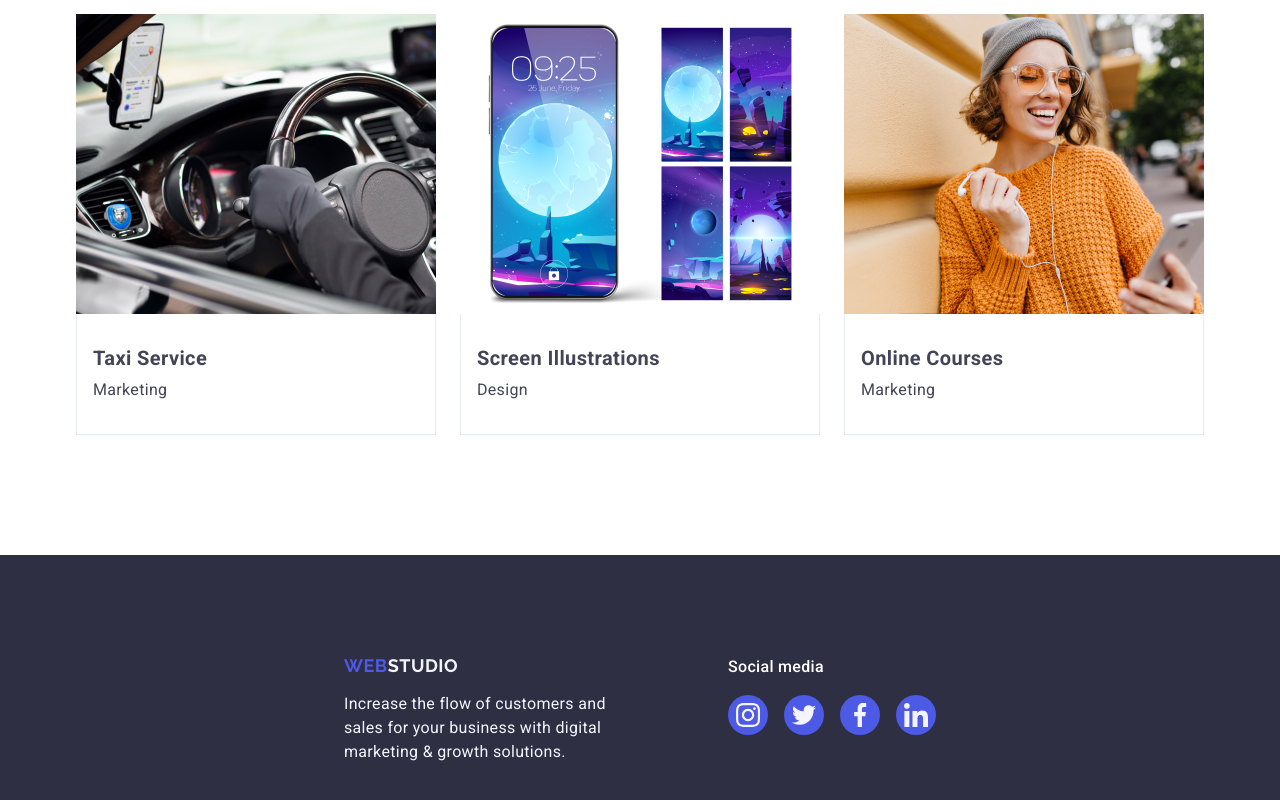
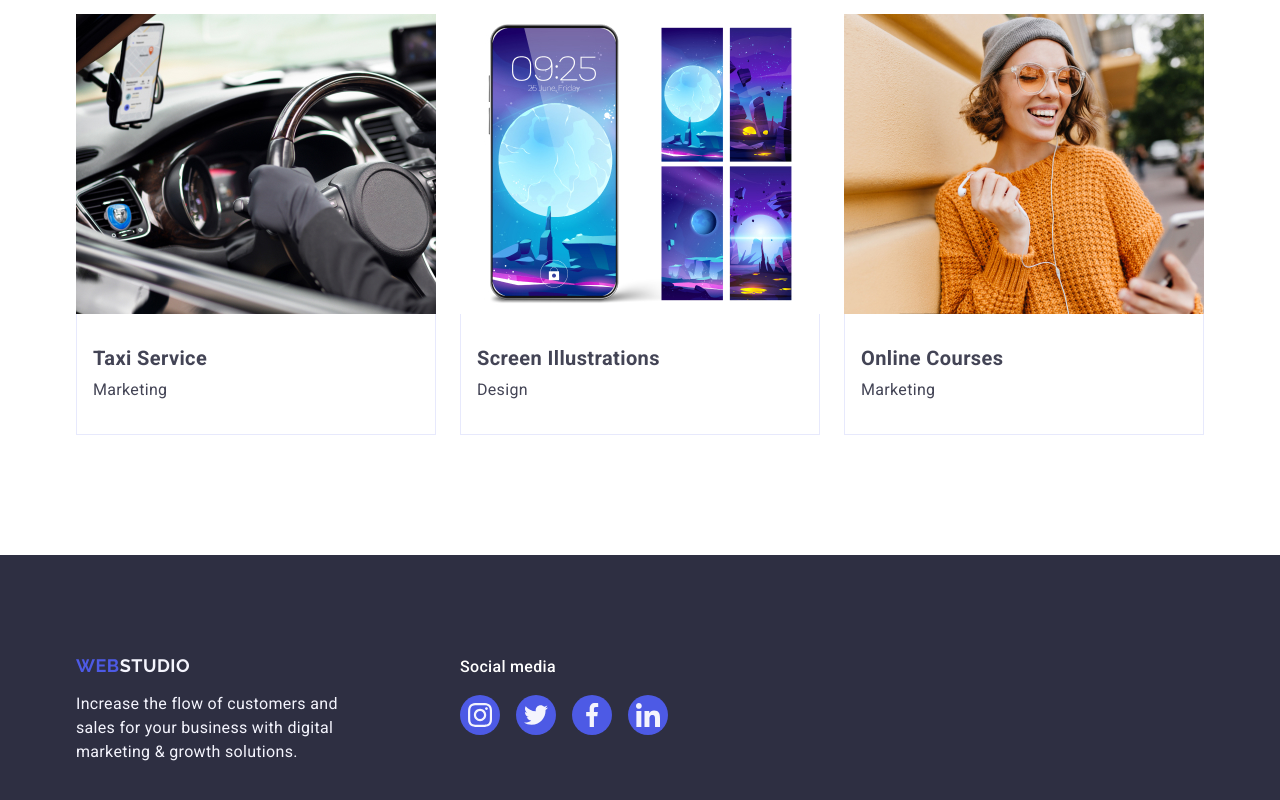
Before and after one commit to LAS-CH/goit-markup-hw-04, a plain HTML site: page index.html in a window 1280 px wide. Shown: the part 2656-3456 px from the top of the page. Drawn offline with nearby package versions, Linux system fonts and the light colour scheme.

Commit message:
Update styles.css

```diff
--- a/css/styles.css
+++ b/css/styles.css
@@ -507,11 +507,6 @@ img {
     0px 1px 1px rgba(46, 47, 66, 0.16), 0px 2px 1px rgba(46, 47, 66, 0.08);
 }
 .footer-footer {
-  display: flex;
-  flex-direction: row;
-  justify-content: flex-start;
-  align-items: baseline;
-  flex-wrap: nowrap;
   padding: 100px 0;
   background-color: #2e2f42;
 }
```
